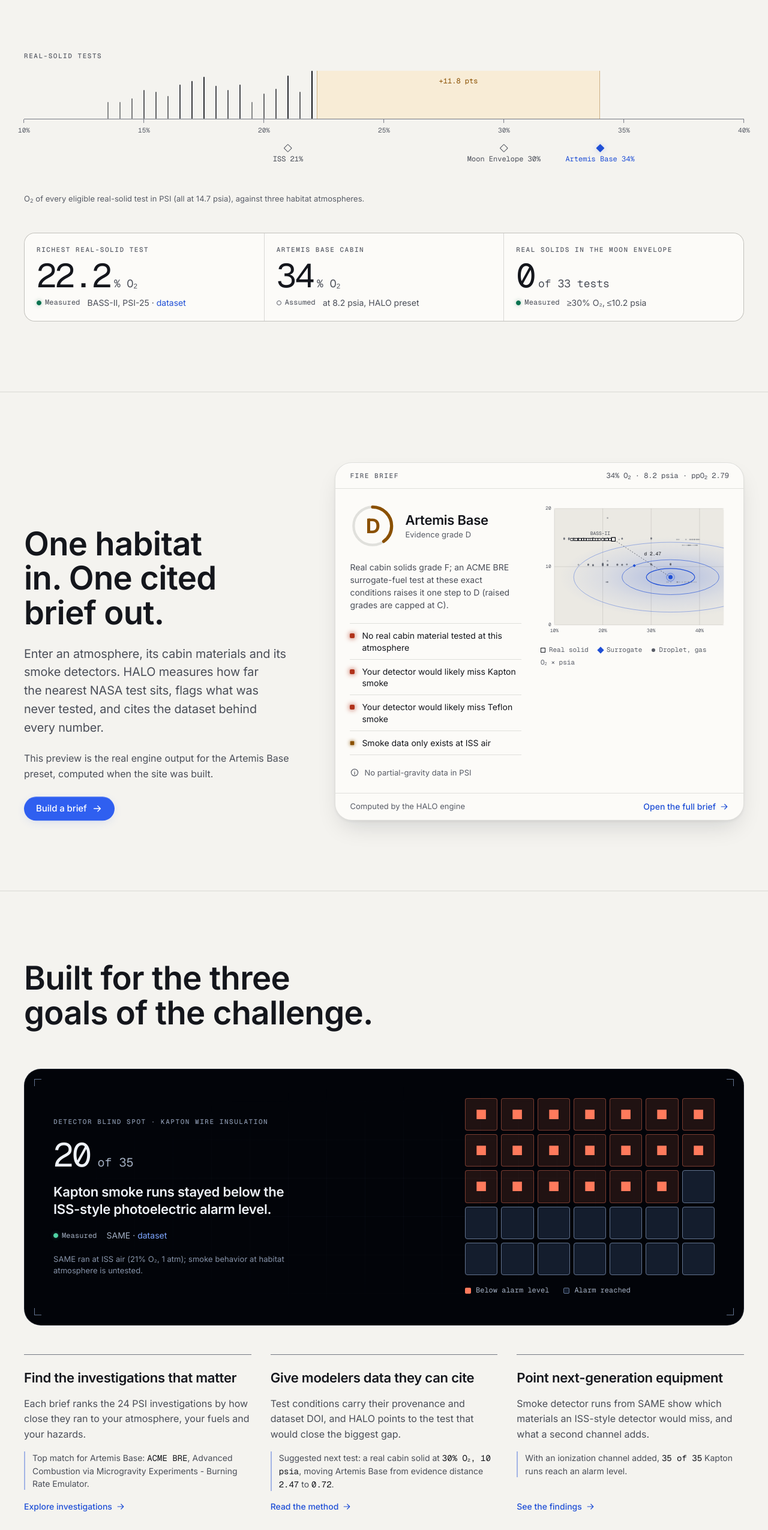
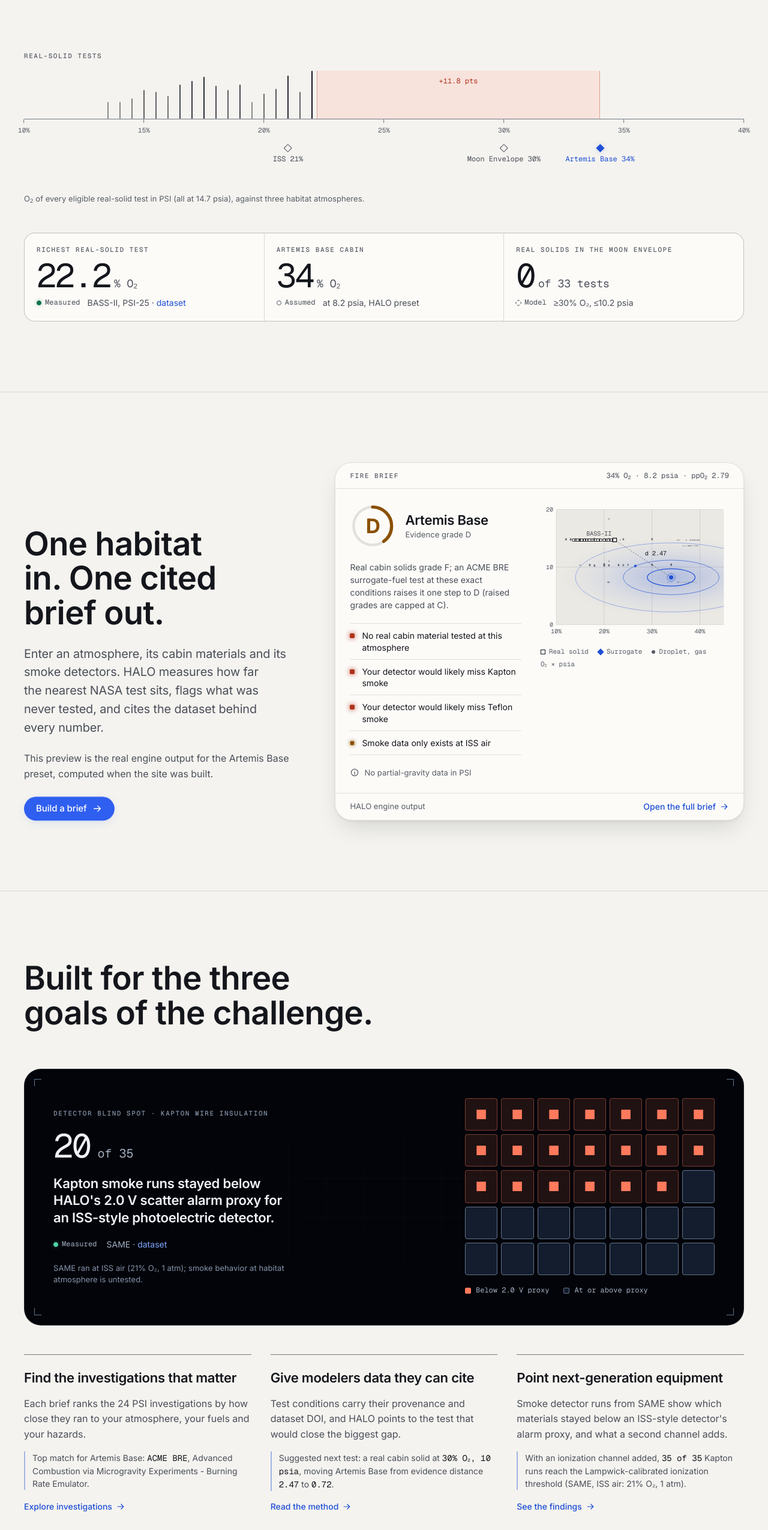
Before and after one commit to MaanavKrishna/HALO, a Next.js app in the folder web/: page / in a window 1280 px wide. Shown: the part 1195-3746 px from the top of the page at 60% size. Built offline with nearby package versions, Linux system fonts and the light colour scheme.

Commit message:
fix(web): landing copy names the 2.0 V scatter proxy; consistent risk colours; builder slider and mini-brief polish

```diff
--- a/web/src/components/builder/HabitatForm.tsx
+++ b/web/src/components/builder/HabitatForm.tsx
@@ -365,7 +365,11 @@ function Channel({
   const { min, max, step, slider, unit } = LIMITS[k];
   const value = draft[k];
   const numeric = asNumber(value);
-  const rangeValue = numeric !== null ? Math.min(max, Math.max(min, numeric)) : min;
+  // An empty or non-numeric entry leaves the slider where it was, dimmed and disabled, instead of snapping to the minimum.
+  const valid = numeric !== null && numeric >= min && numeric <= max;
+  const last = useRef<number>(numeric !== null ? Math.min(max, Math.max(min, numeric)) : min);
+  if (valid) last.current = numeric;
+  const rangeValue = last.current;
   const pct = ((rangeValue - min) / (max - min)) * 100;
   const hint = `${min}–${max} ${unit}`;
   return (
@@ -375,13 +379,14 @@ function Channel({
           <input
             type="range"
             aria-label={sliderLabel}
-            aria-valuetext={`${rangeValue} ${unit}`}
+            aria-valuetext={valid ? `${rangeValue} ${unit}` : "Enter a valid value in the number field"}
+            disabled={!valid}
             min={min}
             max={max}
             step={slider}
             value={rangeValue}
             onChange={(e) => onChange(e.target.value)}
-            className="range"
+            className="range transition-opacity duration-[var(--dur-fast)] disabled:cursor-not-allowed disabled:opacity-40"
             style={{ ["--pct" as string]: `${pct}%` }}
           />
         </div>
--- a/web/src/components/builder/PresetBar.tsx
+++ b/web/src/components/builder/PresetBar.tsx
@@ -15,7 +15,7 @@ function O2Ring({ o2, on }: { o2: number; on: boolean }) {
   const frac = Math.min(1, Math.max(0, o2 / 100));
   return (
     <svg viewBox="0 0 24 24" width="28" height="28" aria-hidden="true" className="shrink-0 -rotate-90 overflow-visible">
-      <circle cx="12" cy="12" r={r} fill="none" stroke="var(--border-strong)" strokeOpacity="0.45" strokeWidth="1.5" />
+      <circle cx="12" cy="12" r={r} fill="none" stroke="var(--border-strong)" strokeWidth="1.5" />
       <circle
         cx="12"
         cy="12"
--- a/web/src/components/landing/MiniBrief.tsx
+++ b/web/src/components/landing/MiniBrief.tsx
@@ -10,7 +10,7 @@ const SEVERITY = {
 /** Thumbnail of the brief's evidence halo: every eligible test by O2 and pressure, rings around the habitat. */
 function MiniHalo() {
   const c = mini.chart;
-  const pad = { l: 26, r: 10, t: 10, b: 24 };
+  const pad = { l: 30, r: 10, t: 12, b: 28 };
   const vw = c.w + pad.l + pad.r;
   const vh = c.h + pad.t + pad.b;
   return (
@@ -30,7 +30,7 @@ function MiniHalo() {
           <stop offset="1" stopColor="var(--accent)" stopOpacity="0" />
         </radialGradient>
       </defs>
-      <g transform={`translate(${pad.l} ${pad.t})`} fontFamily="var(--font-mono)" fontSize="9">
+      <g transform={`translate(${pad.l} ${pad.t})`} fontFamily="var(--font-mono)" fontSize="11.5">
         <rect width={c.w} height={c.h} fill="var(--surface-2)" rx="4" />
         {c.yTicks.map((t) => (
           <g key={`y${t.v}`}>
@@ -43,7 +43,7 @@ function MiniHalo() {
         {c.xTicks.map((t) => (
           <g key={`x${t.v}`}>
             <line x1={t.x} x2={t.x} y1="0" y2={c.h} stroke="var(--border)" />
-            <text x={t.x} y={c.h + 14} textAnchor="middle" fill="var(--text-3)">
+            <text x={t.x} y={c.h + 17} textAnchor="middle" fill="var(--text-3)">
               {t.v}%
             </text>
           </g>
@@ -172,8 +172,8 @@ export function MiniBrief() {
       </div>
 
       <footer className="flex items-center justify-between gap-4 border-t border-line px-5 py-3 sm:px-6">
-        <span className="type-caption text-fg-3">Computed by the HALO engine</span>
-        <Link href={mini.href} className="inline-flex items-center gap-1.5 text-sm font-medium text-accent hover:underline">
+        <span className="type-caption min-w-0 text-fg-3">HALO engine output</span>
+        <Link href={mini.href} className="inline-flex shrink-0 items-center gap-1.5 whitespace-nowrap text-sm font-medium text-accent hover:underline">
           Open the full brief
           <Icon name="arrowRight" size={16} />
         </Link>
--- a/web/src/components/landing/Sections.tsx
+++ b/web/src/components/landing/Sections.tsx
@@ -80,10 +80,10 @@ function O2Strip() {
           <div aria-hidden="true" className="absolute inset-x-0 bottom-0 h-16 sm:h-20">
             {/* Untested gap: from the richest real-solid test to Artemis */}
             <div
-              className="landing-gap absolute inset-y-0 border-x border-[var(--warn-line)] bg-warn-soft"
+              className="landing-gap absolute inset-y-0 border-x border-[var(--crit-line)] bg-crit-soft"
               style={{ left: at(r.o2), width: `calc(${at(a.o2Pct)} - ${at(r.o2)})` }}
             >
-              <span className="absolute left-1/2 top-2 -translate-x-1/2 whitespace-nowrap font-mono text-[0.75rem] text-warn tabular-nums">
+              <span className="absolute left-1/2 top-2 -translate-x-1/2 whitespace-nowrap font-mono text-[0.75rem] text-crit tabular-nums">
                 +{problem.gap} pts
               </span>
             </div>
@@ -191,7 +191,7 @@ export function ProblemSection() {
             label="Real solids in the Moon envelope"
             value={problem.moonWindow.solids}
             unit={`of ${problem.moonWindow.tests} tests`}
-            provenance={<ProvenanceBadge provenance="measured" />}
+            provenance={<ProvenanceBadge provenance="model" />}
             detail={
               <>
                 ≥{problem.moonWindow.o2}% O₂, ≤{problem.moonWindow.p} psia
@@ -278,11 +278,11 @@ export function PillarsSection() {
     },
     {
       title: "Point next-generation equipment",
-      body: "Smoke detector runs from SAME show which materials an ISS-style detector would miss, and what a second channel adds.",
+      body: "Smoke detector runs from SAME show which materials stayed below an ISS-style detector's alarm proxy, and what a second channel adds.",
       proof: (
         <>
           With an ionization channel added, <span className="font-mono text-fg">{k.ionCaught} of {k.ionRuns}</span> Kapton
-          runs reach an alarm level.
+          runs reach the Lampwick-calibrated ionization threshold (SAME, ISS air: {k.ambientO2}% O₂, {k.ambientAtm} atm).
         </>
       ),
       href: "/findings",
@@ -311,7 +311,7 @@ export function PillarsSection() {
                 <span className="font-mono text-xl text-fg-2">of {k.runs}</span>
               </p>
               <p className="type-title max-w-[28ch] text-fg">
-                Kapton smoke runs stayed below the ISS-style photoelectric alarm level.
+                <>Kapton smoke runs stayed below HALO&apos;s {k.scatterV} V scatter alarm proxy for an ISS-style photoelectric detector.</>
               </p>
               <div className="flex flex-wrap items-center gap-x-4 gap-y-2 text-sm text-fg-2">
                 <ProvenanceBadge provenance="measured" />
@@ -331,7 +331,7 @@ export function PillarsSection() {
             </div>
             <div className="w-full max-w-[26rem] lg:justify-self-end">
               <ol
-                aria-label={`${k.runs} Kapton runs: ${k.missed} below the alarm level, ${k.runs - k.missed} at or above it`}
+                aria-label={`${k.runs} Kapton runs: ${k.missed} below the ${k.scatterV} V scatter proxy, ${k.runs - k.missed} at or above it`}
                 className="landing-runs grid grid-cols-7 gap-1.5"
               >
                 {Array.from({ length: k.runs }, (_, i) => {
@@ -353,10 +353,10 @@ export function PillarsSection() {
               </ol>
               <div className="mt-4 flex flex-wrap gap-x-6 gap-y-2 font-mono text-[0.75rem] text-fg-2">
                 <span className="inline-flex items-center gap-2">
-                  <span aria-hidden="true" className="size-2.5 rounded-[2px] bg-crit" /> Below alarm level
+                  <span aria-hidden="true" className="size-2.5 rounded-[2px] bg-crit" /> Below {k.scatterV} V proxy
                 </span>
                 <span className="inline-flex items-center gap-2">
-                  <span aria-hidden="true" className="size-2.5 rounded-[2px] border border-line-strong bg-surface-2" /> Alarm reached
+                  <span aria-hidden="true" className="size-2.5 rounded-[2px] border border-line-strong bg-surface-2" /> At or above proxy
                 </span>
               </div>
             </div>
@@ -487,7 +487,7 @@ export function PresetsSection() {
           </Reveal>
         ))}
       </ul>
-      <p className="type-caption mt-4 font-mono text-fg-3">Pressure in psia, flow in cm/s. Grade: how close the nearest real-solid evidence sits.</p>
+      <p className="type-caption mt-4 font-mono text-fg-3">Pressure in psia, flow in cm/s. Grade: how close the nearest NASA evidence sits.</p>
     </Section>
   );
 }
--- a/web/src/components/landing/data.ts
+++ b/web/src/components/landing/data.ts
@@ -124,6 +124,7 @@ export const pillars = {
     missed: scatterOnly.runs - scatterOnly.caught,
     ionCaught: withIon.caught,
     ionRuns: withIon.runs,
+    scatterV: D.detector.thresholds.scatterV.toFixed(1),
     ambientO2: D.detector.ambient.o2Pct,
     ambientAtm: r1(D.detector.ambient.pressurePsia / 14.696),
     source: detectorSource(D),
```
